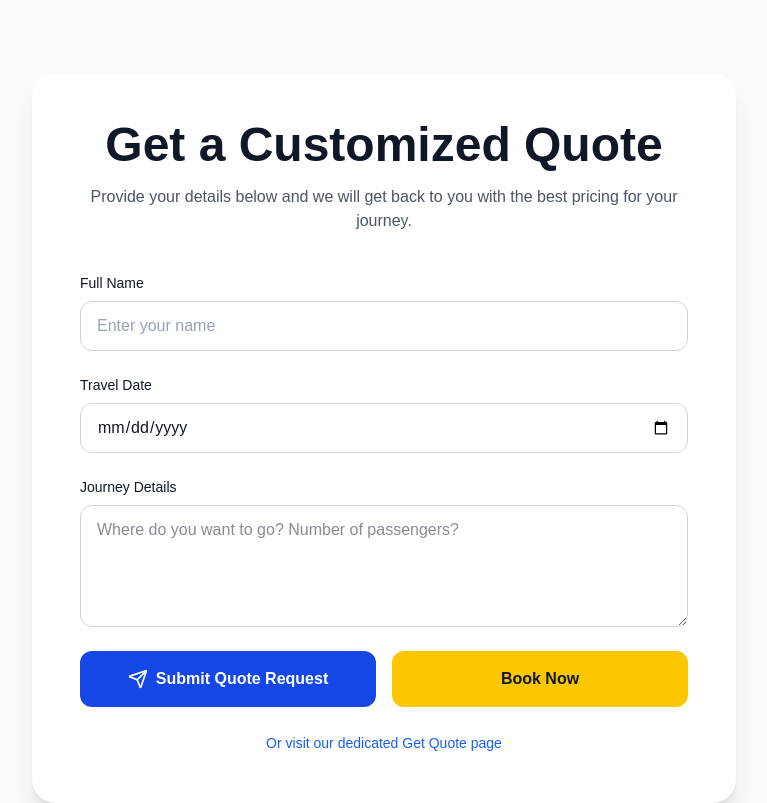
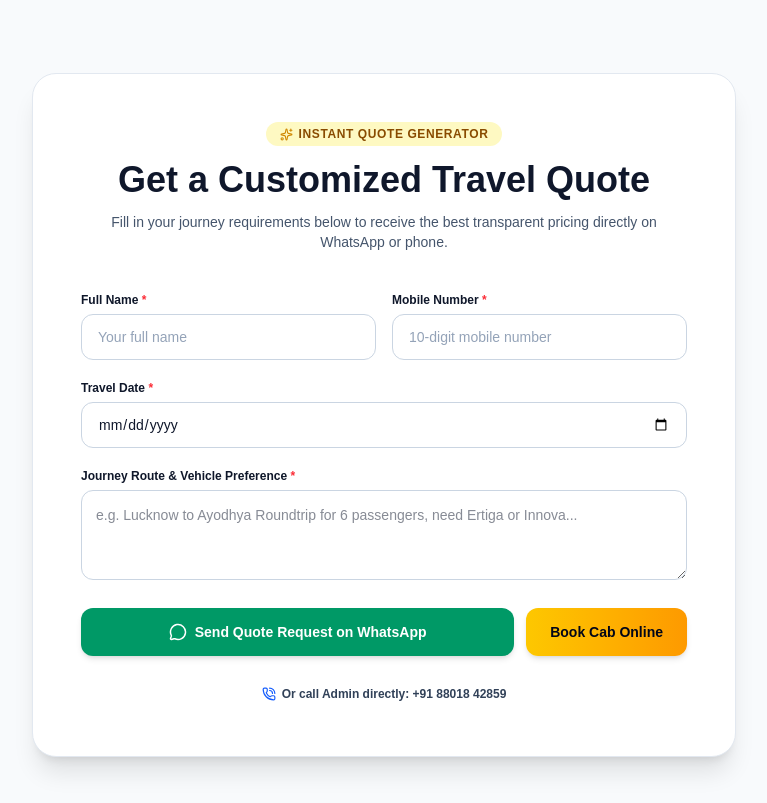
Before and after one commit to alokgupta615/Kuldeep-travel, a Next.js app: page /tour-packages/custom-tour-packages in a window 1280 px wide. Shown: the part 10420-11223 px from the top of the page, without its empty margins (256-1023 px from the left). Built offline with nearby package versions, Linux system fonts and the light colour scheme.

Commit message:
feat: route quote inquiries and admin whatsapp notifications to 8801842859

```diff
--- a/src/app/get-quote/page.tsx
+++ b/src/app/get-quote/page.tsx
@@ -1,19 +1,27 @@
 "use client";
 
 import { useState } from "react";
-import { Send } from "lucide-react";
+import { MessageCircle, PhoneCall, Sparkles, ShieldCheck, CheckCircle2 } from "lucide-react";
+import Link from "next/link";
 
 export default function GetQuotePage() {
   const [formData, setFormData] = useState({
     name: "",
+    phone: "",
+    date: "",
     details: "",
-    date: "",
   });
 
   const handleSubmit = (e: React.FormEvent) => {
     e.preventDefault();
-    const mailto = `mailto:kuldeeptravelslko@gmail.com?subject=Get Quote Request&body=Name: ${formData.name}%0D%0ADate: ${formData.date}%0D%0ADetails: ${formData.details}`;
-    window.location.href = mailto;
+    const text = `Hello Kuldeep Travels, I would like to request a customized quote:
+• Name: ${formData.name || "Customer"}
+• Phone: ${formData.phone || "Not provided"}
+• Travel Date: ${formData.date || "Flexible"}
+• Journey Details: ${formData.details}`;
+
+    const whatsappUrl = `https://wa.me/918801842859?text=${encodeURIComponent(text)}`;
+    window.open(whatsappUrl, "_blank");
   };
 
   const handleChange = (
@@ -23,26 +31,28 @@ export default function GetQuotePage() {
   };
 
   return (
-    <div className="bg-gray-50 py-20 min-h-screen">
+    <div className="bg-slate-50 py-16 sm:py-24 min-h-screen">
       <div className="max-w-3xl mx-auto px-4 sm:px-6 lg:px-8">
-        <div className="bg-white rounded-3xl shadow-xl p-8 md:p-12">
-          <div className="text-center mb-10">
-            <h1 className="text-3xl md:text-5xl font-bold text-gray-900">
-              Get a Customized Quote
+        <div className="bg-white rounded-3xl shadow-xl border border-slate-200 p-6 sm:p-10 md:p-12">
+          <div className="text-center mb-8 sm:mb-10">
+            <span className="inline-flex items-center gap-1.5 rounded-full bg-yellow-100 px-3.5 py-1 text-xs font-bold uppercase tracking-wider text-yellow-800">
+              <Sparkles size={13} className="text-yellow-600" />
+              Instant Quote Service
+            </span>
+            <h1 className="mt-3 text-2xl sm:text-3xl md:text-4xl font-extrabold text-slate-900">
+              Get a Customized Travel Quote
             </h1>
-            <p className="mt-4 text-gray-600">
-              Provide your details below and we will get back to you with the
-              best pricing for your journey.
+            <p className="mt-3 text-xs sm:text-sm text-slate-600 max-w-xl mx-auto">
+              Share your route and vehicle requirements below. Our team will share the best
+              fixed price estimate immediately via WhatsApp.
             </p>
           </div>
 
-          <form onSubmit={handleSubmit} className="space-y-6">
+          <form onSubmit={handleSubmit} className="space-y-5">
+            <div className="grid gap-4 sm:grid-cols-2">
               <div>
-              <label
-                htmlFor="name"
-                className="block text-sm font-medium text-gray-700"
-              >
-                Full Name
+                <label htmlFor="name" className="block text-xs font-bold text-slate-800">
+                  Full Name <span className="text-red-500">*</span>
                 </label>
                 <input
                   type="text"
@@ -51,17 +61,31 @@ export default function GetQuotePage() {
                   value={formData.name}
                   onChange={handleChange}
                   required
-                className="mt-2 block w-full rounded-xl border border-gray-300 px-4 py-3 focus:border-blue-500 focus:outline-none focus:ring-1 focus:ring-blue-500 text-gray-900"
-                placeholder="Enter your name"
+                  className="mt-1.5 block w-full rounded-xl border border-slate-300 px-4 py-3 text-xs sm:text-sm font-medium text-slate-900 focus:border-blue-600 focus:outline-none focus:ring-2 focus:ring-blue-100"
+                  placeholder="Your full name"
                 />
               </div>
 
               <div>
-              <label
-                htmlFor="date"
-                className="block text-sm font-medium text-gray-700"
-              >
-                Travel Date
+                <label htmlFor="phone" className="block text-xs font-bold text-slate-800">
+                  Mobile Number <span className="text-red-500">*</span>
+                </label>
+                <input
+                  type="tel"
+                  id="phone"
+                  name="phone"
+                  value={formData.phone}
+                  onChange={handleChange}
+                  required
+                  className="mt-1.5 block w-full rounded-xl border border-slate-300 px-4 py-3 text-xs sm:text-sm font-medium text-slate-900 focus:border-blue-600 focus:outline-none focus:ring-2 focus:ring-blue-100"
+                  placeholder="10-digit mobile number"
+                />
+              </div>
+            </div>
+
+            <div>
+              <label htmlFor="date" className="block text-xs font-bold text-slate-800">
+                Travel Date <span className="text-red-500">*</span>
               </label>
               <input
                 type="date"
@@ -70,16 +94,13 @@ export default function GetQuotePage() {
                 value={formData.date}
                 onChange={handleChange}
                 required
-                className="mt-2 block w-full rounded-xl border border-gray-300 px-4 py-3 focus:border-blue-500 focus:outline-none focus:ring-1 focus:ring-blue-500 text-gray-900"
+                className="mt-1.5 block w-full rounded-xl border border-slate-300 px-4 py-3 text-xs sm:text-sm font-medium text-slate-900 focus:border-blue-600 focus:outline-none focus:ring-2 focus:ring-blue-100"
               />
             </div>
 
             <div>
-              <label
-                htmlFor="details"
-                className="block text-sm font-medium text-gray-700"
-              >
-                Journey Details
+              <label htmlFor="details" className="block text-xs font-bold text-slate-800">
+                Journey Route, Passenger Count & Preferences <span className="text-red-500">*</span>
               </label>
               <textarea
                 id="details"
@@ -88,18 +109,41 @@ export default function GetQuotePage() {
                 value={formData.details}
                 onChange={handleChange}
                 required
-                className="mt-2 block w-full rounded-xl border border-gray-300 px-4 py-3 focus:border-blue-500 focus:outline-none focus:ring-1 focus:ring-blue-500 text-gray-900"
-                placeholder="Where do you want to go? Number of passengers? Vehicle type preference?"
-              ></textarea>
+                className="mt-1.5 block w-full rounded-xl border border-slate-300 p-3.5 text-xs sm:text-sm font-medium text-slate-900 focus:border-blue-600 focus:outline-none focus:ring-2 focus:ring-blue-100"
+                placeholder="e.g. Pickup from Lucknow to Ayodhya & Varanasi, 4 days tour for 6 adults and 2 kids in Innova Crysta..."
+              />
             </div>
 
+            <div className="flex flex-col sm:flex-row gap-3 pt-2">
               <button
                 type="submit"
-              className="w-full flex items-center justify-center gap-2 rounded-xl bg-blue-700 px-8 py-4 font-bold text-white transition hover:bg-blue-800"
+                className="flex-1 inline-flex items-center justify-center gap-2 rounded-xl bg-emerald-600 px-6 py-3.5 text-xs sm:text-sm font-bold text-white shadow-md hover:bg-emerald-700 active:scale-95 transition"
               >
-              <Send size={20} />
-              Submit Quote Request
+                <MessageCircle size={18} />
+                <span>Send Quote Request on WhatsApp</span>
               </button>
+
+              <Link
+                href="/book-now"
+                className="inline-flex items-center justify-center gap-2 rounded-xl bg-gradient-to-r from-yellow-400 to-amber-500 px-6 py-3.5 text-xs sm:text-sm font-bold text-slate-950 shadow-md hover:bg-yellow-300 active:scale-95 transition shrink-0"
+              >
+                <span>Book Now</span>
+              </Link>
+            </div>
+
+            <div className="mt-6 pt-4 border-t border-slate-200 flex flex-wrap items-center justify-between text-xs text-slate-600 gap-3">
+              <span className="flex items-center gap-1.5">
+                <ShieldCheck size={15} className="text-emerald-600" />
+                Zero Hidden Costs
+              </span>
+              <a
+                href="tel:+918801842859"
+                className="flex items-center gap-1.5 font-bold text-slate-900 hover:text-blue-700 transition"
+              >
+                <PhoneCall size={14} className="text-blue-600" />
+                <span>Call Admin: +91 88018 42859</span>
+              </a>
+            </div>
           </form>
         </div>
       </div>
--- a/src/components/GetQuoteForm.tsx
+++ b/src/components/GetQuoteForm.tsx
@@ -1,20 +1,27 @@
 "use client";
 
 import { useState } from "react";
-import { Send } from "lucide-react";
+import { Send, MessageCircle, PhoneCall, Sparkles } from "lucide-react";
 import Link from "next/link";
 
 export default function GetQuoteForm() {
   const [formData, setFormData] = useState({
     name: "",
+    phone: "",
+    date: "",
     details: "",
-    date: "",
   });
 
   const handleSubmit = (e: React.FormEvent) => {
     e.preventDefault();
-    const mailto = `mailto:kuldeeptravelslko@gmail.com?subject=Get Quote Request&body=Name: ${formData.name}%0D%0ADate: ${formData.date}%0D%0ADetails: ${formData.details}`;
-    window.location.href = mailto;
+    const text = `Hello Kuldeep Travels, I would like to request a customized quote:
+• Name: ${formData.name || "Customer"}
+• Phone: ${formData.phone || "Not provided"}
+• Travel Date: ${formData.date || "Flexible"}
+• Journey Details: ${formData.details}`;
+
+    const whatsappUrl = `https://wa.me/918801842859?text=${encodeURIComponent(text)}`;
+    window.open(whatsappUrl, "_blank");
   };
 
   const handleChange = (
@@ -24,45 +31,114 @@ export default function GetQuoteForm() {
   };
 
   return (
-    <section className="bg-gray-50 py-20" id="get-quote-form">
+    <section className="bg-slate-50 py-16 sm:py-20" id="get-quote-form">
       <div className="max-w-3xl mx-auto px-4 sm:px-6 lg:px-8">
-        <div className="bg-white rounded-3xl shadow-xl p-8 md:p-12">
-          <div className="text-center mb-10">
-            <h2 className="text-3xl md:text-5xl font-bold text-gray-900">
-              Get a Customized Quote
+        <div className="bg-white rounded-3xl shadow-xl border border-slate-200 p-6 sm:p-10 md:p-12">
+          <div className="text-center mb-8 sm:mb-10">
+            <span className="inline-flex items-center gap-1.5 rounded-full bg-yellow-100 px-3.5 py-1 text-xs font-bold uppercase tracking-wider text-yellow-800">
+              <Sparkles size={13} className="text-yellow-600" />
+              Instant Quote Generator
+            </span>
+            <h2 className="mt-3 text-2xl sm:text-3xl md:text-4xl font-extrabold text-slate-900">
+              Get a Customized Travel Quote
             </h2>
-            <p className="mt-4 text-gray-600">
-              Provide your details below and we will get back to you with the
-              best pricing for your journey.
+            <p className="mt-3 text-xs sm:text-sm text-slate-600 max-w-xl mx-auto">
+              Fill in your journey requirements below to receive the best transparent
+              pricing directly on WhatsApp or phone.
             </p>
           </div>
 
-          <form onSubmit={handleSubmit} className="space-y-6">
-            <div>
-              <label htmlFor="name" className="block text-sm font-medium text-gray-700">Full Name</label>
-              <input type="text" id="name" name="name" value={formData.name} onChange={handleChange} required className="mt-2 block w-full rounded-xl border border-gray-300 px-4 py-3 focus:border-blue-500 focus:outline-none text-gray-900" placeholder="Enter your name" />
-            </div>
-            <div>
-              <label htmlFor="date" className="block text-sm font-medium text-gray-700">Travel Date</label>
-              <input type="date" id="date" name="date" value={formData.date} onChange={handleChange} required className="mt-2 block w-full rounded-xl border border-gray-300 px-4 py-3 focus:border-blue-500 focus:outline-none text-gray-900" />
-            </div>
-            <div>
-              <label htmlFor="details" className="block text-sm font-medium text-gray-700">Journey Details</label>
-              <textarea id="details" name="details" rows={4} value={formData.details} onChange={handleChange} required className="mt-2 block w-full rounded-xl border border-gray-300 px-4 py-3 focus:border-blue-500 focus:outline-none text-gray-900" placeholder="Where do you want to go? Number of passengers?"></textarea>
+          <form onSubmit={handleSubmit} className="space-y-5">
+            <div className="grid gap-4 sm:grid-cols-2">
+              <div>
+                <label htmlFor="name" className="block text-xs font-bold text-slate-800">
+                  Full Name <span className="text-red-500">*</span>
+                </label>
+                <input
+                  type="text"
+                  id="name"
+                  name="name"
+                  value={formData.name}
+                  onChange={handleChange}
+                  required
+                  className="mt-1.5 block w-full rounded-xl border border-slate-300 px-4 py-3 text-xs sm:text-sm font-medium text-slate-900 focus:border-blue-600 focus:outline-none focus:ring-2 focus:ring-blue-100"
+                  placeholder="Your full name"
+                />
+              </div>
+
+              <div>
+                <label htmlFor="phone" className="block text-xs font-bold text-slate-800">
+                  Mobile Number <span className="text-red-500">*</span>
+                </label>
+                <input
+                  type="tel"
+                  id="phone"
+                  name="phone"
+                  value={formData.phone}
+                  onChange={handleChange}
+                  required
+                  className="mt-1.5 block w-full rounded-xl border border-slate-300 px-4 py-3 text-xs sm:text-sm font-medium text-slate-900 focus:border-blue-600 focus:outline-none focus:ring-2 focus:ring-blue-100"
+                  placeholder="10-digit mobile number"
+                />
+              </div>
             </div>
 
-            <div className="flex flex-col sm:flex-row gap-4 mt-6">
-               <button type="submit" className="flex-1 flex items-center justify-center gap-2 rounded-xl bg-blue-700 px-8 py-4 font-bold text-white transition hover:bg-blue-800">
-                 <Send size={20} />
-                 Submit Quote Request
-               </button>
-               <Link href="/book-now" className="flex-1 flex items-center justify-center gap-2 rounded-xl bg-yellow-400 px-8 py-4 font-bold text-slate-900 transition hover:bg-yellow-300">
-                 Book Now
-               </Link>
+            <div>
+              <label htmlFor="date" className="block text-xs font-bold text-slate-800">
+                Travel Date <span className="text-red-500">*</span>
+              </label>
+              <input
+                type="date"
+                id="date"
+                name="date"
+                value={formData.date}
+                onChange={handleChange}
+                required
+                className="mt-1.5 block w-full rounded-xl border border-slate-300 px-4 py-3 text-xs sm:text-sm font-medium text-slate-900 focus:border-blue-600 focus:outline-none focus:ring-2 focus:ring-blue-100"
+              />
             </div>
 
-            <div className="text-center mt-4">
-                <Link href="/get-quote" className="text-blue-600 hover:underline text-sm font-medium">Or visit our dedicated Get Quote page</Link>
+            <div>
+              <label htmlFor="details" className="block text-xs font-bold text-slate-800">
+                Journey Route & Vehicle Preference <span className="text-red-500">*</span>
+              </label>
+              <textarea
+                id="details"
+                name="details"
+                rows={3}
+                value={formData.details}
+                onChange={handleChange}
+                required
+                className="mt-1.5 block w-full rounded-xl border border-slate-300 p-3.5 text-xs sm:text-sm font-medium text-slate-900 focus:border-blue-600 focus:outline-none focus:ring-2 focus:ring-blue-100"
+                placeholder="e.g. Lucknow to Ayodhya Roundtrip for 6 passengers, need Ertiga or Innova..."
+              />
+            </div>
+
+            <div className="flex flex-col sm:flex-row gap-3 pt-2">
+              <button
+                type="submit"
+                className="flex-1 inline-flex items-center justify-center gap-2 rounded-xl bg-emerald-600 px-6 py-3.5 text-xs sm:text-sm font-bold text-white shadow-md hover:bg-emerald-700 active:scale-95 transition"
+              >
+                <MessageCircle size={18} />
+                <span>Send Quote Request on WhatsApp</span>
+              </button>
+
+              <Link
+                href="/book-now"
+                className="inline-flex items-center justify-center gap-2 rounded-xl bg-gradient-to-r from-yellow-400 to-amber-500 px-6 py-3.5 text-xs sm:text-sm font-bold text-slate-950 shadow-md hover:bg-yellow-300 active:scale-95 transition shrink-0"
+              >
+                <span>Book Cab Online</span>
+              </Link>
+            </div>
+
+            <div className="text-center pt-2">
+              <a
+                href="tel:+918801842859"
+                className="inline-flex items-center gap-1.5 text-xs font-bold text-slate-700 hover:text-blue-700 transition"
+              >
+                <PhoneCall size={14} className="text-blue-600" />
+                <span>Or call Admin directly: +91 88018 42859</span>
+              </a>
             </div>
           </form>
         </div>
--- a/src/lib/whatsapp.ts
+++ b/src/lib/whatsapp.ts
@@ -1,6 +1,6 @@
 const TOKEN = process.env.WHATSAPP_TOKEN!;
 const PHONE_NUMBER_ID = process.env.WHATSAPP_PHONE_NUMBER_ID!;
-const OWNER_PHONE = process.env.OWNER_PHONE!;
+const OWNER_PHONE = process.env.OWNER_PHONE || "918801842859";
 
 async function sendMessage(phone: string, message: string) {
   const response = await fetch(
@@ -29,7 +29,7 @@ async function sendMessage(phone: string, message: string) {
 }
 
 export async function sendOwnerWhatsapp(booking: any) {
-  const message = `🚖 NEW BOOKING
+  const message = `🚖 NEW BOOKING RECEIVED
 
 Booking ID: ${booking.bookingId}
 
```
Lines whose indentation alone changed are shown as unchanged.
